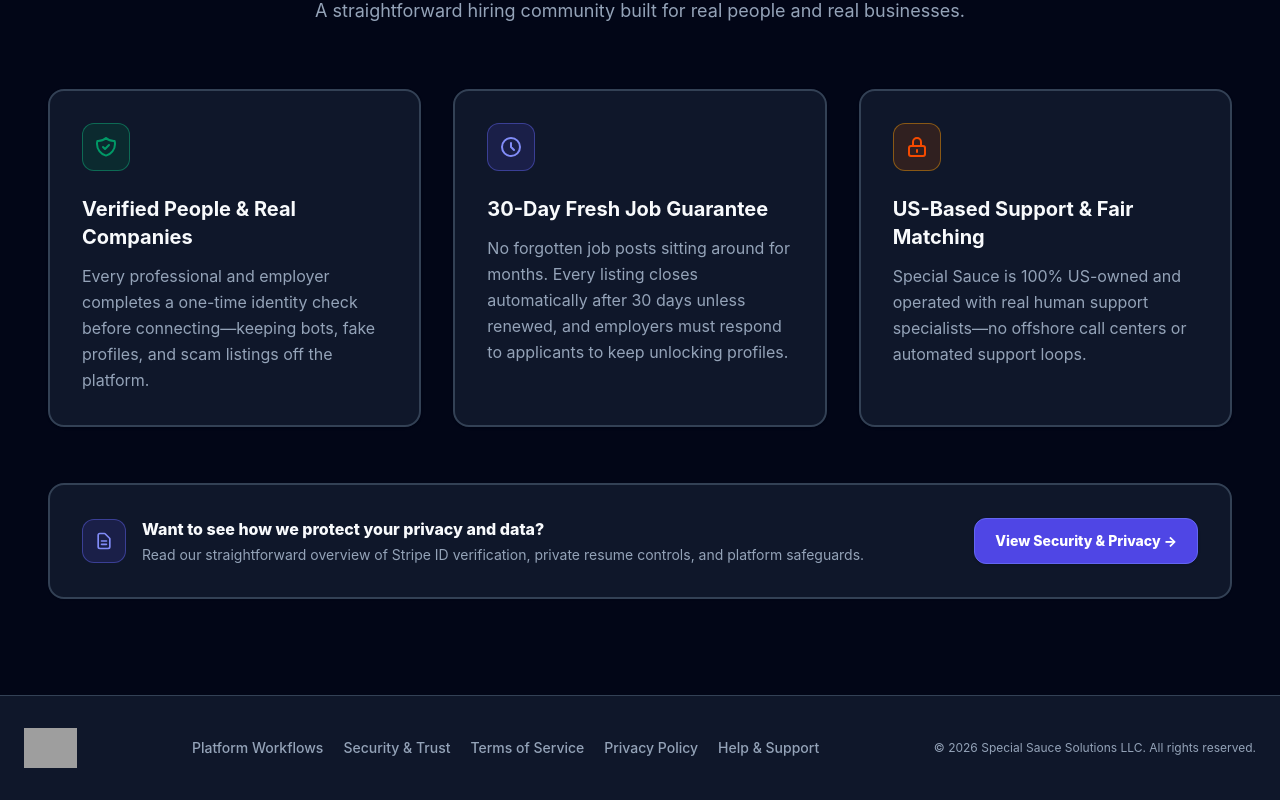
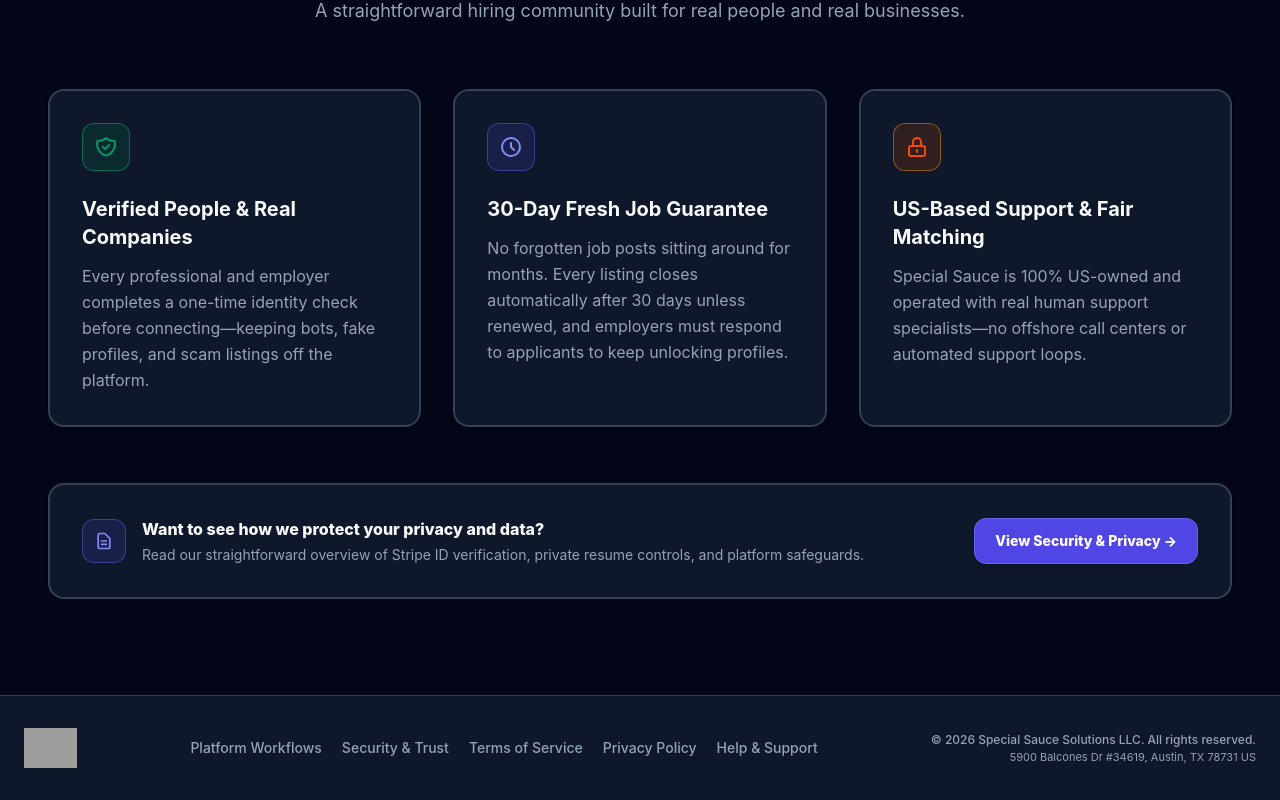
Before and after one commit to SpecialSauceIO/secure-job-board, a Next.js app: page / in a window 1280 px wide. Shown: the part 2866-3666 px from the top of the page. Built offline with nearby package versions, Linux system fonts and the light colour scheme; no server answers; grey boxes are pictures that could not be loaded.

Commit message:
Add registered Austin TX corporate address to public and dashboard footers

```diff
--- a/src/app/dashboard/layout.tsx
+++ b/src/app/dashboard/layout.tsx
@@ -88,9 +88,14 @@ export default async function DashboardLayout({
       {/* Subtle Dashboard Footer */}
       <footer className="border-t border-slate-300 bg-white py-6 px-4 sm:px-8 mt-auto">
         <div className="max-w-7xl mx-auto flex flex-col sm:flex-row justify-between items-center gap-4">
-          <p className="text-xs text-gray-500">
-            © {new Date().getFullYear()} Special Sauce Solutions LLC. All rights reserved.
-          </p>
+            <div className="text-xs text-gray-500 text-center sm:text-left space-y-0.5">
+              <p className="font-medium text-gray-600">
+                © {new Date().getFullYear()} Special Sauce Solutions LLC. All rights reserved.
+              </p>
+              <p className="text-[11px] text-gray-400">
+                5900 Balcones Dr #34619, Austin, TX 78731 US
+              </p>
+            </div>
           <div className="flex flex-wrap items-center justify-center sm:justify-end gap-x-4 gap-y-2 text-center">
             <Link
               href="/dashboard/support"
--- a/src/components/PublicFooter.tsx
+++ b/src/components/PublicFooter.tsx
@@ -53,9 +53,14 @@ export function PublicFooter() {
             </Link>
           </div>
 
-          <p className="text-xs text-slate-500 text-center xl:text-right shrink-0">
-            © {new Date().getFullYear()} {LEGAL_CONFIG.legalEntityName}. All rights reserved.
-          </p>
+          <div className="text-xs text-slate-500 text-center xl:text-right shrink-0 space-y-0.5">
+            <p className="font-medium text-slate-600">
+              © {new Date().getFullYear()} {LEGAL_CONFIG.legalEntityName}. All rights reserved.
+            </p>
+            <p className="text-[11px] text-slate-400">
+              {LEGAL_CONFIG.legalEntityAddress}
+            </p>
+          </div>
         </div>
       </div>
     </footer>
```
